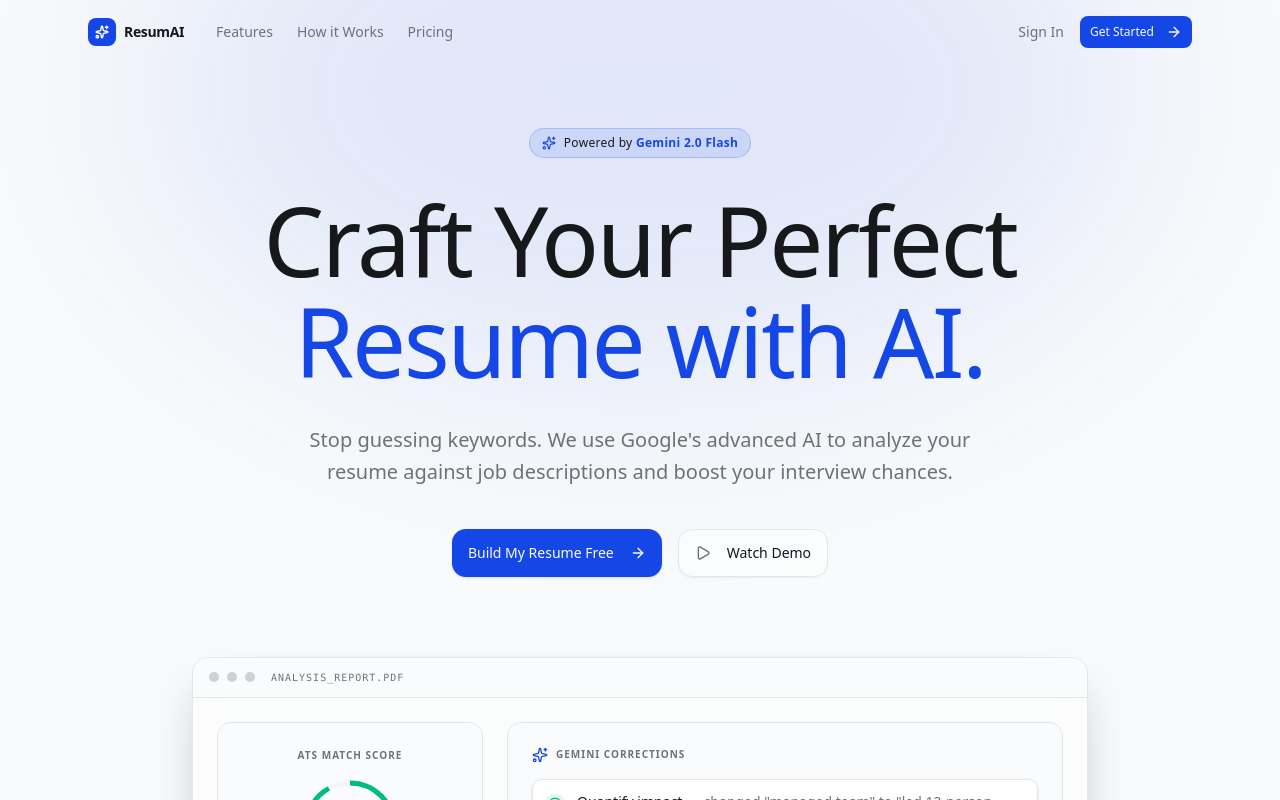
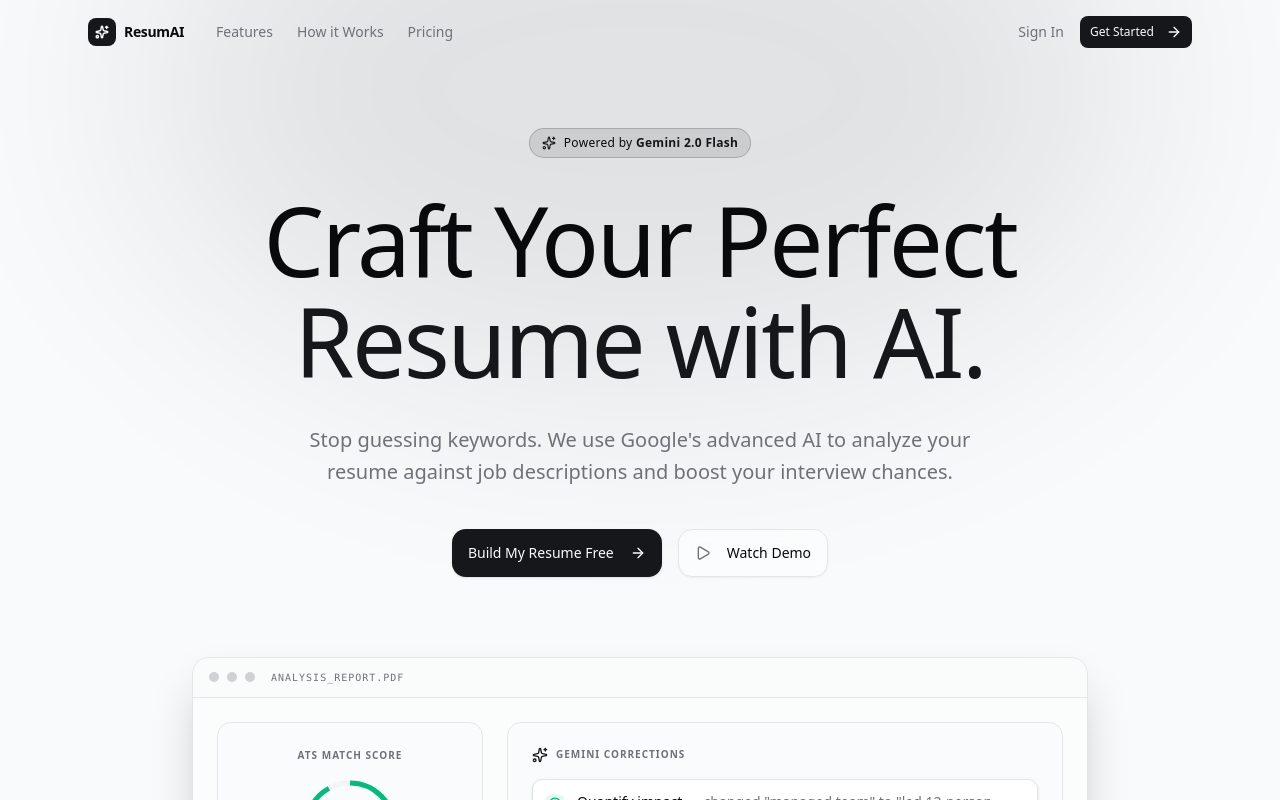
Before and after one commit to Sudarshan-812/resumai, a Next.js app: page / in a window 1280 px wide. Shown: the top 800 px of the page. Built offline with nearby package versions, Linux system fonts and the light colour scheme.

Commit message:
chore: resolve all build errors and finalize nextjs 15 migration

```diff
--- a/src/app/globals.css
+++ b/src/app/globals.css
@@ -8,29 +8,41 @@
   --radius-md: calc(var(--radius) - 2px);
   --radius-lg: var(--radius);
   --radius-xl: calc(var(--radius) + 4px);
+
   --color-background: var(--background);
   --color-foreground: var(--foreground);
+
   --color-card: var(--card);
   --color-card-foreground: var(--card-foreground);
+
   --color-popover: var(--popover);
   --color-popover-foreground: var(--popover-foreground);
+
   --color-primary: var(--primary);
   --color-primary-foreground: var(--primary-foreground);
+
   --color-secondary: var(--secondary);
   --color-secondary-foreground: var(--secondary-foreground);
+
   --color-muted: var(--muted);
   --color-muted-foreground: var(--muted-foreground);
+
   --color-accent: var(--accent);
   --color-accent-foreground: var(--accent-foreground);
+
   --color-destructive: var(--destructive);
+  --color-destructive-foreground: var(--destructive-foreground);
+
   --color-border: var(--border);
   --color-input: var(--input);
   --color-ring: var(--ring);
+
   --color-chart-1: var(--chart-1);
   --color-chart-2: var(--chart-2);
   --color-chart-3: var(--chart-3);
   --color-chart-4: var(--chart-4);
   --color-chart-5: var(--chart-5);
+
   --color-sidebar: var(--sidebar);
   --color-sidebar-foreground: var(--sidebar-foreground);
   --color-sidebar-primary: var(--sidebar-primary);
@@ -39,126 +51,109 @@
   --color-sidebar-accent-foreground: var(--sidebar-accent-foreground);
   --color-sidebar-border: var(--sidebar-border);
   --color-sidebar-ring: var(--sidebar-ring);
+
+  /* Emerald Success Accent */
+  --color-success: oklch(0.696 0.17 162.48);
 }
 
 :root {
   --radius: 0.625rem;
 
-  /* Background: Zinc-50 */
-  --background: oklch(0.985 0.001 240);
-  /* Foreground: Zinc-900 */
-  --foreground: oklch(0.208 0.005 253);
+  /* Background: Pure Zinc-50 */
+  --background: oklch(0.985 0.001 253);
+  /* Foreground: Deep Zinc-950 */
+  --foreground: oklch(0.145 0.004 253);
 
-  /* Card: White */
+  /* Card & Popover: White */
   --card: oklch(1 0 0);
-  --card-foreground: oklch(0.208 0.005 253);
+  --card-foreground: oklch(0.145 0.004 253);
+  --popover: oklch(1 0 0);
+  --popover-foreground: oklch(0.145 0.004 253);
 
-  /* Popover: White */
-  --popover: oklch(1 0 0);
-  --popover-foreground: oklch(0.208 0.005 253);
+  /* Primary: Bold Zinc-900 (The "SaaS Black" look) */
+  --primary: oklch(0.205 0.007 253);
+  --primary-foreground: oklch(0.985 0.001 240);
 
-  /* Primary: Indigo-600 (#4f46e5) */
-  --primary: oklch(0.488 0.243 264.376);
-  --primary-foreground: oklch(0.985 0 0); /* White */
+  /* Secondary & Muted: Zinc-100 */
+  --secondary: oklch(0.967 0.003 253);
+  --secondary-foreground: oklch(0.205 0.007 253);
+  --muted: oklch(0.967 0.003 253);
+  --muted-foreground: oklch(0.55 0.01 253);
 
-  /* Secondary: Zinc-100 */
-  --secondary: oklch(0.968 0.007 247);
-  --secondary-foreground: oklch(0.208 0.005 253); /* Zinc-900 */
+  /* Accent: Clean Emerald-50 */
+  --accent: oklch(0.979 0.021 166.113);
+  --accent-foreground: oklch(0.596 0.145 163.225);
 
-  /* Muted: Zinc-100 */
-  --muted: oklch(0.968 0.007 247);
-  --muted-foreground: oklch(0.551 0.01 254); /* Zinc-500 */
-
-  /* Accent: Indigo-50 */
-  --accent: oklch(0.96 0.02 264);
-  --accent-foreground: oklch(0.488 0.243 264.376); /* Indigo-600 */
-
-  /* Destructive: Red-500 */
   --destructive: oklch(0.577 0.245 27.325);
   --destructive-foreground: oklch(0.985 0 0);
 
-  /* Borders & Inputs: Zinc-200 */
-  --border: oklch(0.923 0.004 253);
-  --input: oklch(0.923 0.004 253);
+  /* Borders: Zinc-200 */
+  --border: oklch(0.92 0.004 253);
+  --input: oklch(0.92 0.004 253);
 
-  /* Ring: Indigo-500 */
-  --ring: oklch(0.55 0.23 264);
+  /* Ring: Emerald-500 */
+  --ring: oklch(0.696 0.17 162.48);
 
-  /* Charts (Indigo / Emerald / Slate based) */
-  --chart-1: oklch(0.488 0.243 264.376); /* Indigo */
-  --chart-2: oklch(0.696 0.17 162.48);  /* Emerald */
-  --chart-3: oklch(0.398 0.07 227.392);
-  --chart-4: oklch(0.828 0.189 84.429);
-  --chart-5: oklch(0.769 0.188 70.08);
+  /* Chart Colors (Neutral/Emerald/Slate) */
+  --chart-1: oklch(0.205 0.007 253); /* Zinc */
+  --chart-2: oklch(0.696 0.17 162.48); /* Emerald */
+  --chart-3: oklch(0.55 0.01 253);
+  --chart-4: oklch(0.7 0.01 253);
+  --chart-5: oklch(0.87 0.006 253);
 
-  /* Sidebar */
-  --sidebar: oklch(0.985 0.001 240);
-  --sidebar-foreground: oklch(0.208 0.005 253);
-  --sidebar-primary: oklch(0.488 0.243 264.376);
-  --sidebar-primary-foreground: oklch(0.985 0 0);
-  --sidebar-accent: oklch(0.96 0.02 264);
-  --sidebar-accent-foreground: oklch(0.488 0.243 264.376);
-  --sidebar-border: oklch(0.923 0.004 253);
-  --sidebar-ring: oklch(0.55 0.23 264);
+  --sidebar: oklch(0.985 0.001 253);
+  --sidebar-foreground: oklch(0.205 0.007 253);
+  --sidebar-primary: oklch(0.205 0.007 253);
+  --sidebar-primary-foreground: oklch(0.985 0.001 240);
+  --sidebar-accent: oklch(0.967 0.003 253);
+  --sidebar-accent-foreground: oklch(0.205 0.007 253);
+  --sidebar-border: oklch(0.92 0.004 253);
+  --sidebar-ring: oklch(0.696 0.17 162.48);
 }
 
 .dark {
-  /* Background: Zinc-950 */
-  --background: oklch(0.13 0.005 253);
-  /* Foreground: Zinc-50 */
+  /* Background: Deep Zinc-950 */
+  --background: oklch(0.145 0.004 253);
+  /* Foreground: Light Zinc-50 */
   --foreground: oklch(0.985 0.001 240);
 
   /* Card: Zinc-900 */
-  --card: oklch(0.208 0.005 253);
+  --card: oklch(0.205 0.007 253);
   --card-foreground: oklch(0.985 0.001 240);
-
-  /* Popover: Zinc-900 */
-  --popover: oklch(0.208 0.005 253);
+  --popover: oklch(0.205 0.007 253);
   --popover-foreground: oklch(0.985 0.001 240);
 
-  /* Primary: Indigo-500 (#6366f1 - lighter in dark mode for contrast) */
-  --primary: oklch(0.55 0.23 264);
-  --primary-foreground: oklch(0.985 0 0); /* White */
+  /* Primary: Inverse Zinc-50 (White-ish buttons) */
+  --primary: oklch(0.985 0.001 240);
+  --primary-foreground: oklch(0.145 0.004 253);
 
-  /* Secondary: Zinc-800 */
-  --secondary: oklch(0.274 0.006 253);
-  --secondary-foreground: oklch(0.985 0.001 240); /* Zinc-50 */
-
-  /* Muted: Zinc-800 */
-  --muted: oklch(0.274 0.006 253);
-  --muted-foreground: oklch(0.551 0.01 254); /* Zinc-500 */
+  /* Secondary & Muted: Zinc-800 */
+  --secondary: oklch(0.27 0.006 253);
+  --secondary-foreground: oklch(0.985 0.001 240);
+  --muted: oklch(0.27 0.006 253);
+  --muted-foreground: oklch(0.55 0.01 253);
 
   /* Accent: Zinc-800 */
-  --accent: oklch(0.274 0.006 253);
-  --accent-foreground: oklch(0.985 0.001 240); /* Zinc-50 */
+  --accent: oklch(0.27 0.006 253);
+  --accent-foreground: oklch(0.985 0.001 240);
 
-  /* Destructive: Red-500 */
   --destructive: oklch(0.577 0.245 27.325);
   --destructive-foreground: oklch(0.985 0 0);
 
-  /* Borders & Inputs: Zinc-800 */
-  --border: oklch(0.274 0.006 253);
-  --input: oklch(0.274 0.006 253);
+  /* Borders: Zinc-800 */
+  --border: oklch(0.27 0.006 253);
+  --input: oklch(0.27 0.006 253);
 
-  /* Ring: Indigo-500 */
-  --ring: oklch(0.55 0.23 264);
+  --ring: oklch(0.696 0.17 162.48);
 
-  /* Charts */
-  --chart-1: oklch(0.55 0.23 264); /* Indigo */
-  --chart-2: oklch(0.696 0.17 162.48); /* Emerald */
-  --chart-3: oklch(0.769 0.188 70.08);
-  --chart-4: oklch(0.627 0.265 303.9);
-  --chart-5: oklch(0.645 0.246 16.439);
-
-  /* Sidebar */
-  --sidebar: oklch(0.13 0.005 253);
+  --sidebar: oklch(0.145 0.004 253);
   --sidebar-foreground: oklch(0.985 0.001 240);
-  --sidebar-primary: oklch(0.55 0.23 264);
-  --sidebar-primary-foreground: oklch(0.985 0 0);
-  --sidebar-accent: oklch(0.274 0.006 253);
+  --sidebar-primary: oklch(0.985 0.001 240);
+  --sidebar-primary-foreground: oklch(0.145 0.004 253);
+  --sidebar-accent: oklch(0.27 0.006 253);
   --sidebar-accent-foreground: oklch(0.985 0.001 240);
-  --sidebar-border: oklch(0.274 0.006 253);
-  --sidebar-ring: oklch(0.55 0.23 264);
+  --sidebar-border: oklch(0.27 0.006 253);
+  --sidebar-ring: oklch(0.696 0.17 162.48);
 }
 
 @layer base {
--- a/tailwind.config.ts
+++ b/tailwind.config.ts
@@ -1,20 +1,23 @@
 import type { Config } from "tailwindcss";
 
 const config: Config = {
+  // FIXED: Removed brackets to satisfy TypeScript's DarkModeStrategy type
+  darkMode: "class",
   content: [
-    "./pages/**/*.{js,ts,jsx,tsx,mdx}",
-    "./components/**/*.{js,ts,jsx,tsx,mdx}",
-    "./app/**/*.{js,ts,jsx,tsx,mdx}",
+    "./src/pages/**/*.{js,ts,jsx,tsx,mdx}",
+    "./src/components/**/*.{js,ts,jsx,tsx,mdx}",
+    "./src/app/**/*.{js,ts,jsx,tsx,mdx}",
   ],
   theme: {
     extend: {
       fontFamily: {
-        // This sets the default font family to Outfit
+        // High-end SaaS typeface (Ensure this variable is defined in your layout)
         sans: ['var(--font-outfit)', 'sans-serif'],
       },
       animation: {
         'gradient-x': 'gradient-x 15s ease infinite',
         'blob': 'blob 7s infinite',
+        'pulse-slow': 'pulse 4s cubic-bezier(0.4, 0, 0.6, 1) infinite',
       },
       keyframes: {
         'gradient-x': {
@@ -44,6 +47,8 @@ const config: Config = {
       },
     },
   },
-  plugins: [],
+  // Ensure you have tailwindcss-animate installed: npm install tailwindcss-animate
+  plugins: [require("tailwindcss-animate")],
 };
+
 export default config;
```
